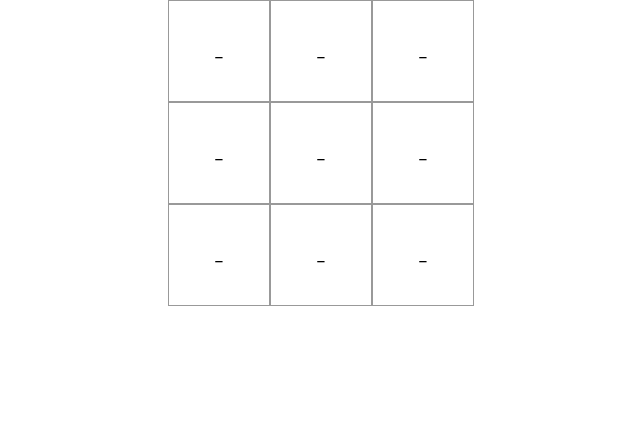
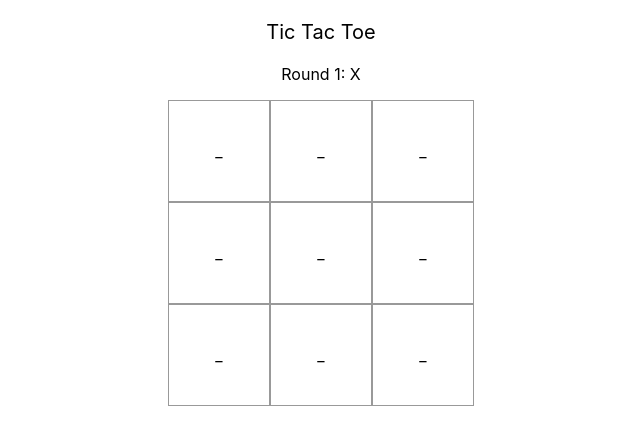
Before and after one commit to k0mmsussert0d/react-tic-tac-toe, a React (Create React App) app: page / in a window 1280 px wide. Shown: the top 444 px of the page, without its empty margins (319-959 px from the left). Built offline with nearby package versions, Linux system fonts and the light colour scheme.

Commit message:
App updated

```diff
--- a/src/App.js
+++ b/src/App.js
@@ -1,13 +1,37 @@
-import React from 'react';
+import React, { useState } from 'react';
 import Table from './Table.js';
+import Title from './Title.js';
+import Config from './Config.js';
 import './styles.sass';
 
 const App = () => {
-  return (
-    <div className="game">
-      <Table />
-    </div>
-  );
+    const [player, setPlayer] = useState(Config.playerNames.playerOne);
+    const [roundNumber, setRoundNumber] = useState(1);
+    const [winner, setWinner] = useState(null);
+    const [gameState, setGameState] = useState(Config.gameStates.ongoing);
+
+    return (
+        <>
+            <div className="app">
+                <Title
+                    playerName={player}
+                    roundNumber={roundNumber}
+                    gameState={gameState}
+                    winnerName={winner}
+                />
+                <div className="game">
+                    <Table
+                        playerName={player}
+                        setPlayerName={setPlayer}
+                        incRoundNumber={() => setRoundNumber(roundNumber + 1)}
+                        gameState={gameState}
+                        setGameState={setGameState}
+                        setWinner={setWinner}
+                    />
+                </div>
+            </div>
+        </>
+    );
 };
 
 export default App;
```
